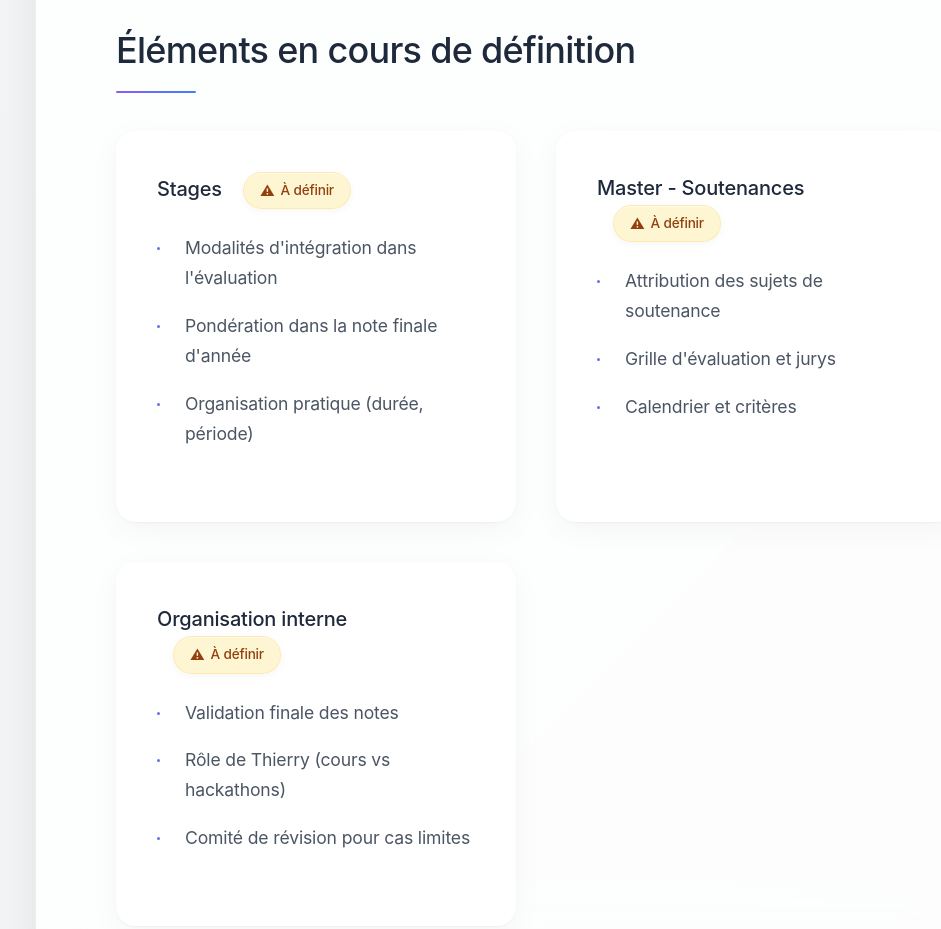
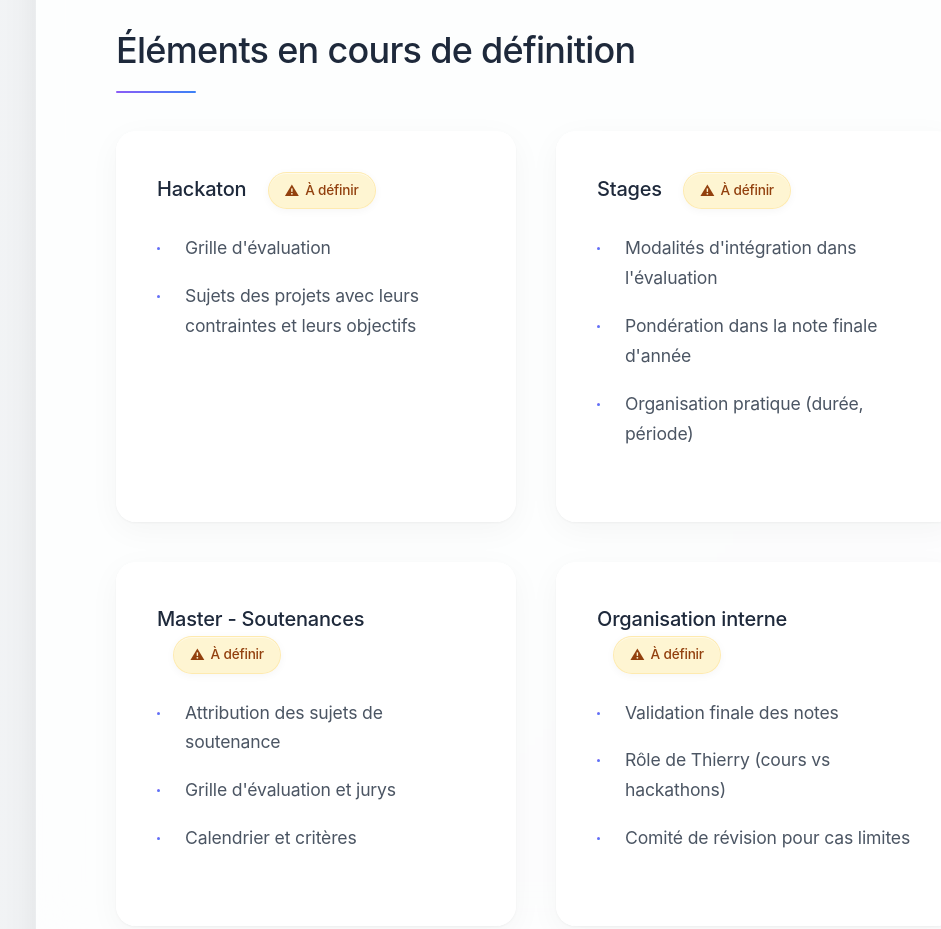
Before and after one commit to adamfrance/djfhlsHFKLjsdhfluh3d1f6s5DF135d1sf654DSF321df65D3F2165df3SD1F65df1, a plain HTML site: page docs/index.html in a window 1280 px wide. Shown: the part 9160-10089 px from the top of the page, without its empty margins (104-1045 px from the left). Drawn offline with Linux system fonts and the light colour scheme.

Commit message:
Update index.html

```diff
--- a/docs/index.html
+++ b/docs/index.html
@@ -835,6 +835,13 @@
 
                 <div class="grid">
                     <div class="grid-item">
+                        <div class="title">Hackaton <span class="to-define">À définir</span></div>
+                        <ul class="list">
+                            <li>Grille d'évaluation</li>
+                            <li>Sujets des projets avec leurs contraintes et leurs objectifs</li>
+                        </ul>
+                    </div>
+                    <div class="grid-item">
                         <div class="title">Stages <span class="to-define">À définir</span></div>
                         <ul class="list">
                             <li>Modalités d'intégration dans l'évaluation</li>
```
